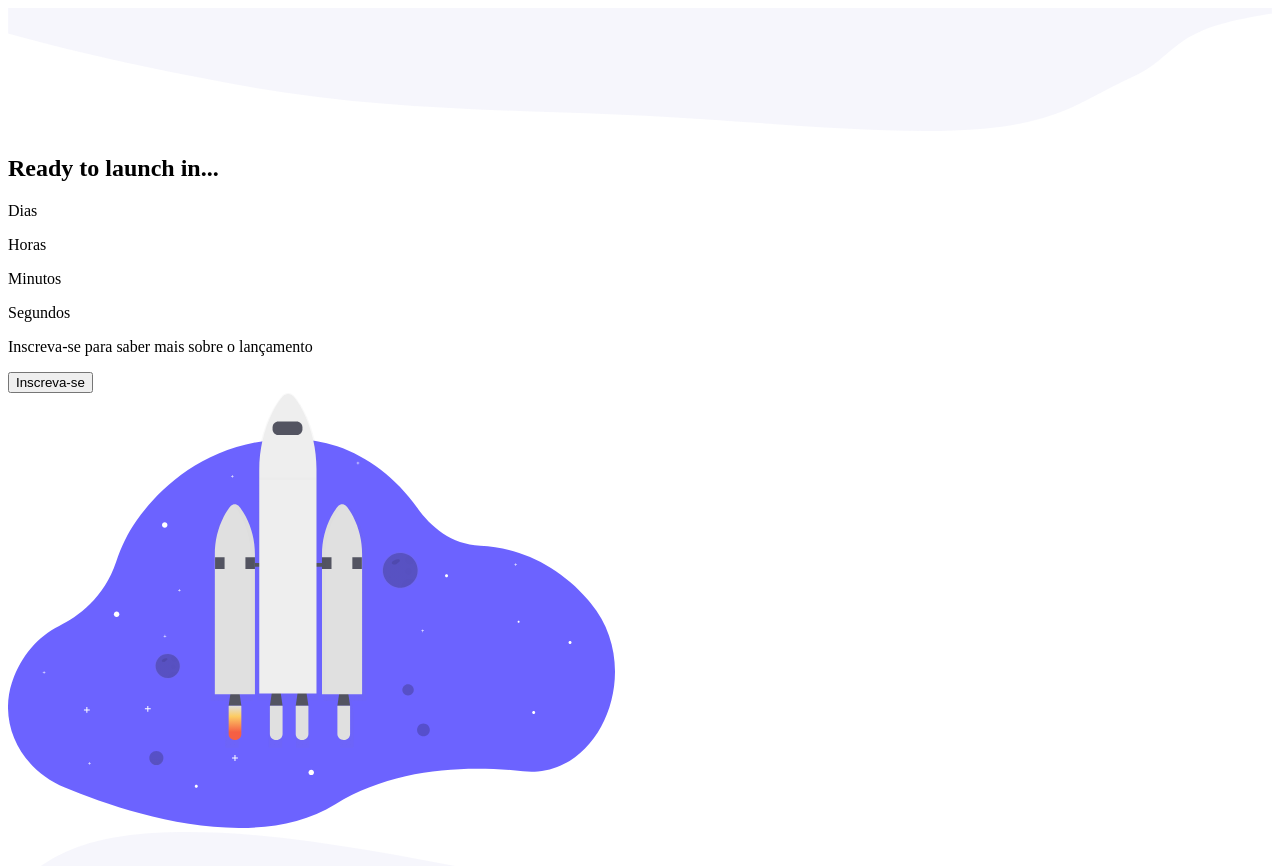
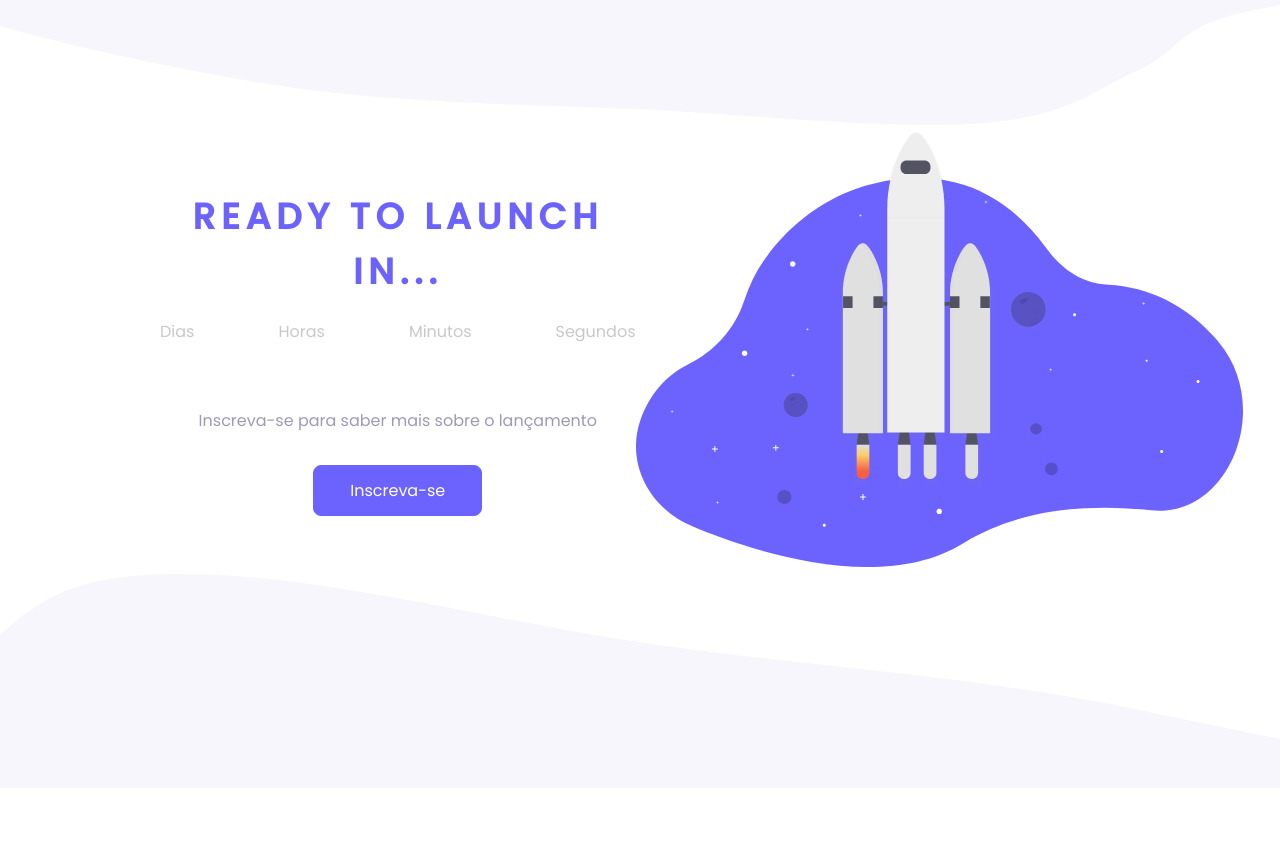
Before and after one commit to martinsgabriel1956/countdown-discover, a plain HTML site: page index.html in a window 1280 px wide. After the commit the page ends 800 px from the top, so only its background shows below. Drawn offline with Linux system fonts and the light colour scheme.

Commit message:
feat: page styles finished

```diff
--- a/index.html
+++ b/index.html
@@ -1,36 +1,41 @@
 <!DOCTYPE html>
 <html lang="en">
   <head>
+    <link rel="preconnect" href="https://fonts.googleapis.com" />
+    <link rel="preconnect" href="https://fonts.gstatic.com" crossorigin />
     <meta charset="UTF-8" />
     <meta http-equiv="X-UA-Compatible" content="IE=edge" />
     <meta name="viewport" content="width=device-width, initial-scale=1.0" />
     <link rel="stylesheet" href="./public/styles.css" />
+    <link
+      href="https://fonts.googleapis.com/css2?family=Poppins:wght@300;400;500&display=swap"
+      rel="stylesheet"
+    />
     <title>Countdown</title>
   </head>
   <body>
+    <img src="./assets/top-image.svg" alt="" class="top" width="100%" />
     <main class="container">
-      <img src="./assets/top-image.svg" alt="" class="top" width="100%" />
-
       <section class="content">
         <div class="countdown-container">
-          <h2>Ready to launch in...</h2>
+          <h1>Ready to launch in...</h1>
 
           <div class="countdown">
             <div class="days-container">
-              <p>Dias</p>
-              <p class="days"></p>
+              <span>Dias</span>
+              <span class="days"></span>
             </div>
             <div class="hours-container">
-              <p>Horas</p>
-              <p class="hours"></p>
+              <span>Horas</span>
+              <span class="hours"></span>
             </div>
             <div class="minutes-container">
-              <p>Minutos</p>
-              <p class="minutes"></p>
+              <span>Minutos</span>
+              <span class="minutes"></span>
             </div>
             <div class="seconds-container">
-              <p>Segundos</p>
-              <p class="seconds"></p>
+              <span>Segundos</span>
+              <span class="seconds"></span>
             </div>
           </div>
         </div>
@@ -42,9 +47,8 @@
       <section class="img-container">
         <img src="./assets/rocket.svg" alt="" />
       </section>
-
-      <img src="./assets/bottom-image.svg" alt="" class="bottom" width="100%" />
     </main>
+    <img src="./assets/bottom-image.svg" alt="" class="bottom" width="100%" />
     <script src="./scripts/script.js"></script>
   </body>
 </html>
--- a/public/styles.css
+++ b/public/styles.css
@@ -0,0 +1,80 @@
+* {
+  margin: 0;
+  padding: 0;
+  box-sizing: border-box;
+}
+
+:root {
+  --black: #4D4C59;
+  --purple: #6C63FF;
+	--light-grey: #C8C8C8;
+  --text-color: #9C9AB6;
+}
+
+body {
+  font-family: 'Poppins', sans-serif;
+  height: 100%;
+}
+
+button {
+  cursor: pointer;
+}
+
+.container {
+  display: flex;
+  align-items: center;
+  justify-content: space-between;
+
+  padding: 0 10rem;
+}
+
+.countdown-container > h1 {
+  text-align: center;
+  text-transform: uppercase;
+  color: var(--purple);
+  letter-spacing: .35rem;
+  font-weight: bold;
+  font-size: 2.25rem;
+
+  margin-bottom: 1.25rem;
+}
+
+.countdown {
+  display: flex;
+  align-items: center;
+  justify-content: center;
+  gap: 5.25rem;
+
+  width: 100%;
+  height: 100%;
+
+  color: var(--light-grey);
+
+  margin-bottom: 4rem;
+}
+
+.content {
+  display: flex;
+  align-items: center;
+  justify-content: center;
+  flex-direction: column;
+}
+
+.content > p {
+  color: var(--text-color);
+  text-align: center;
+
+  margin-bottom: 2rem;
+}
+
+.content > button {
+  padding: .75rem 2.25rem;
+  border-radius: .5rem;
+
+  background-color: var(--purple);
+  border: 1px solid var(--purple);
+  color: #FFF;
+  font-size: 1rem;
+
+  font-family: 'Poppins', sans-serif;
+}
```
